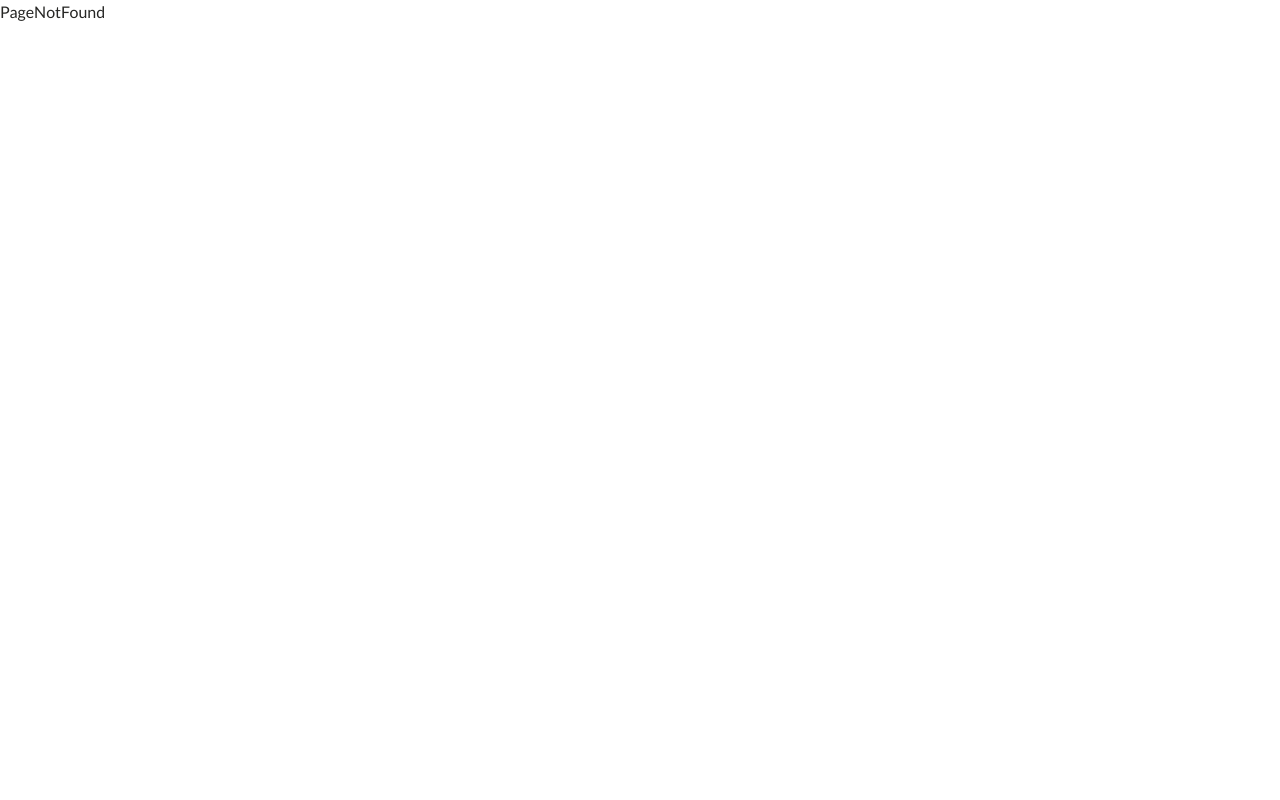
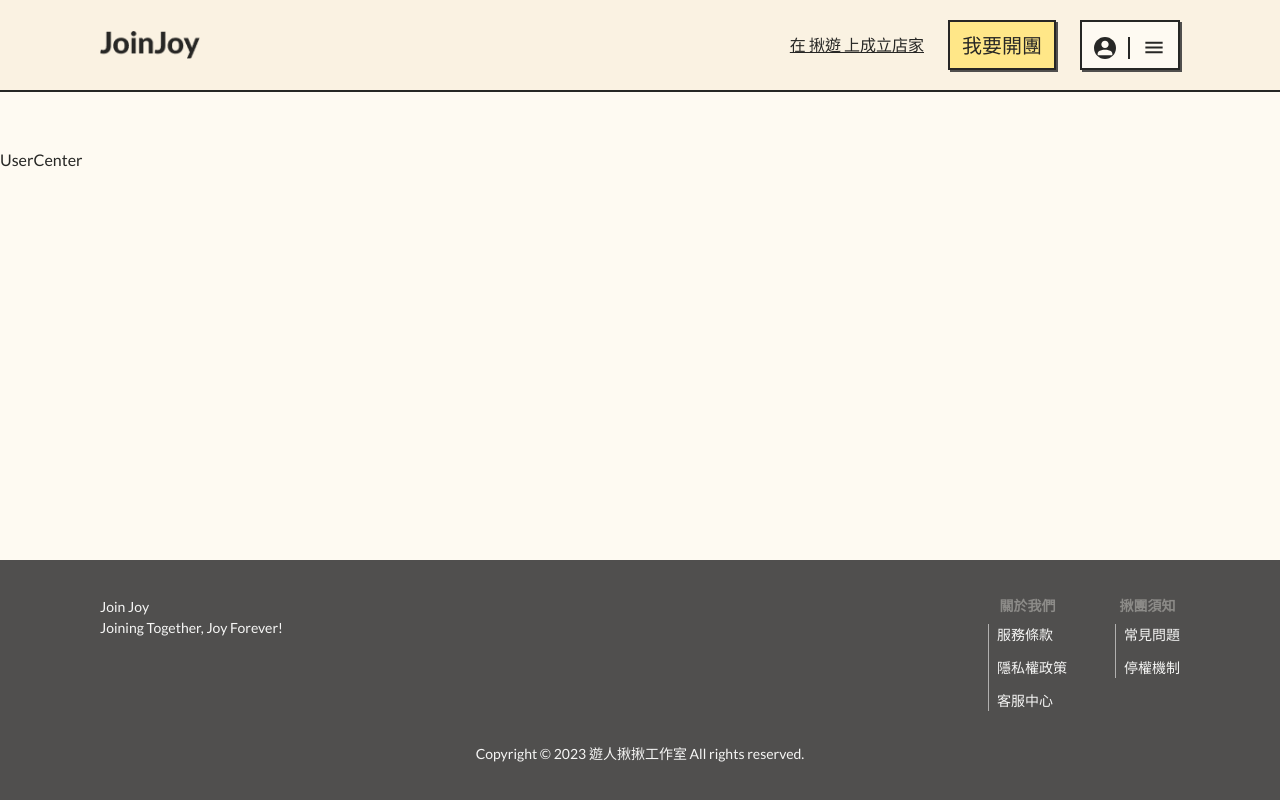
Before and after one commit to star82620/join-joy, a Next.js app: page /user-center in a window 1280 px wide. Before the commit this address had no page. Built offline with nearby package versions, Linux system fonts and the light colour scheme.

Commit message:
feature/ create page

```diff
--- /dev/null
+++ b/modules/UserCenter/index.tsx
@@ -0,0 +1,5 @@
+import React from "react";
+
+export default function UserCenter() {
+  return <div>UserCenter</div>;
+}
--- /dev/null
+++ b/pages/user-center/index.tsx
@@ -0,0 +1,11 @@
+import Layout from "@/common/components/Layout";
+import UserCenter from "@/modules/UserCenter";
+import React from "react";
+
+export default function UserCenterPage() {
+  return (
+    <Layout pageCategory="user-center" mainClassName="pt-14 pb-20 md:py-9">
+      <UserCenter />
+    </Layout>
+  );
+}
```
Also changed, not shown: modules/UserCenter/date.tsx (added).
